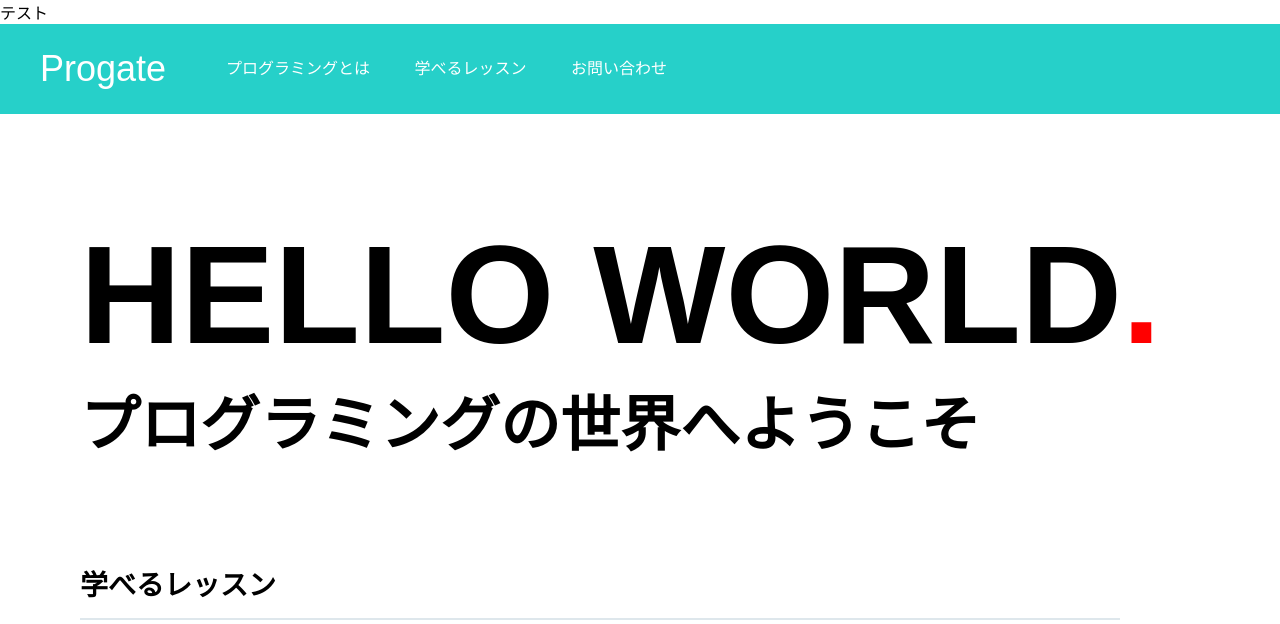
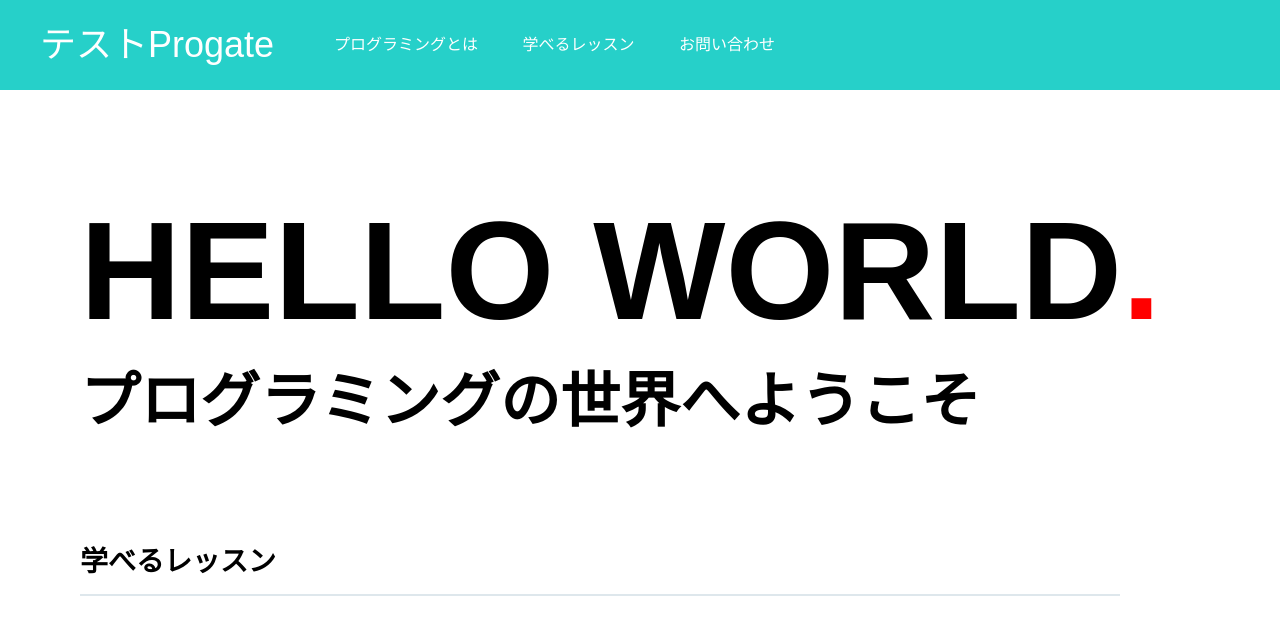
Before and after one commit to tk-engineer/tk-engineer.github.io, a plain HTML site: page index.html in a window 1280 px wide. Shown: the top 624 px of the page. Drawn offline with Linux system fonts and the light colour scheme.

Commit message:
Update index.html

```diff
--- a/index.html
+++ b/index.html
@@ -7,10 +7,9 @@
   </head>
   <body>
     <!-- ここからHTMLを書き始めてください -->
-    テスト
     <div class="header">
       <div class="container">
-        <h1>Progate</h1>
+        <h1>テストProgate</h1>
         <ul>
           <li>プログラミングとは</li>
           <li>学べるレッスン</li>
```
